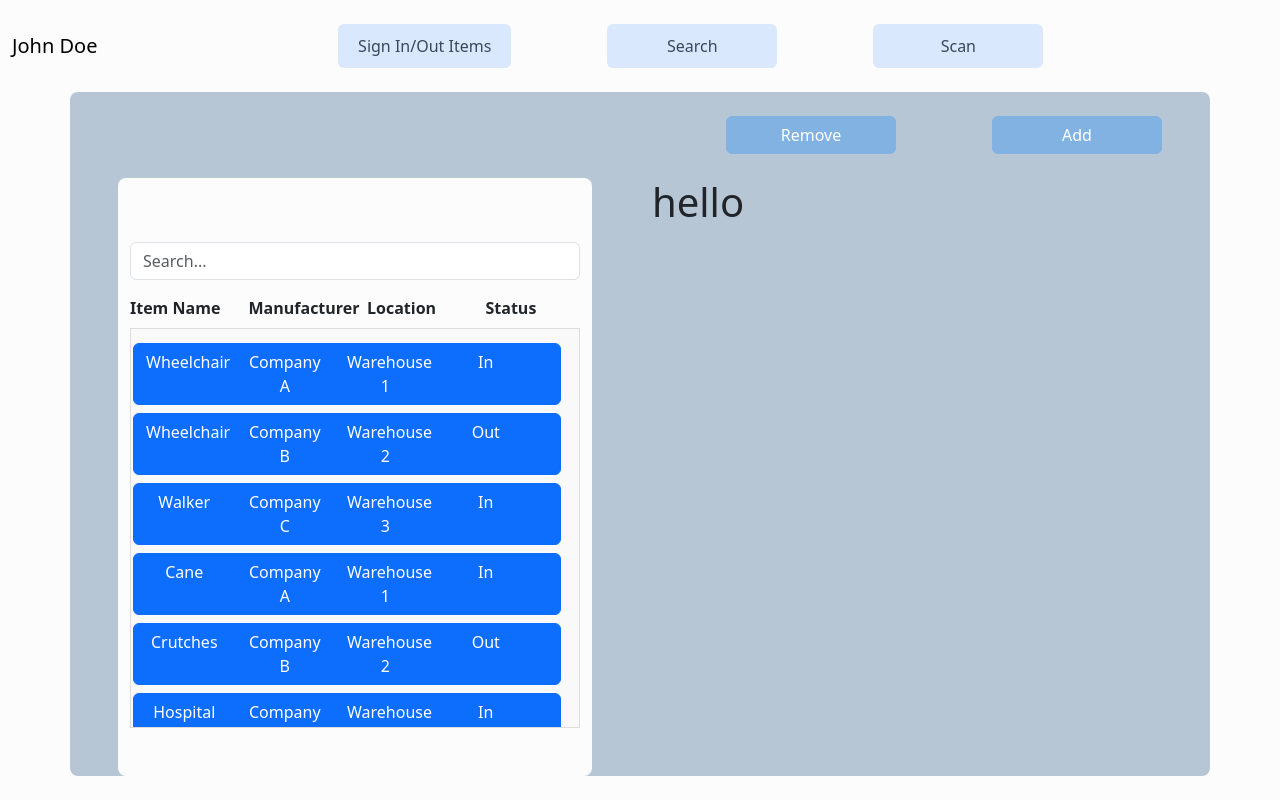
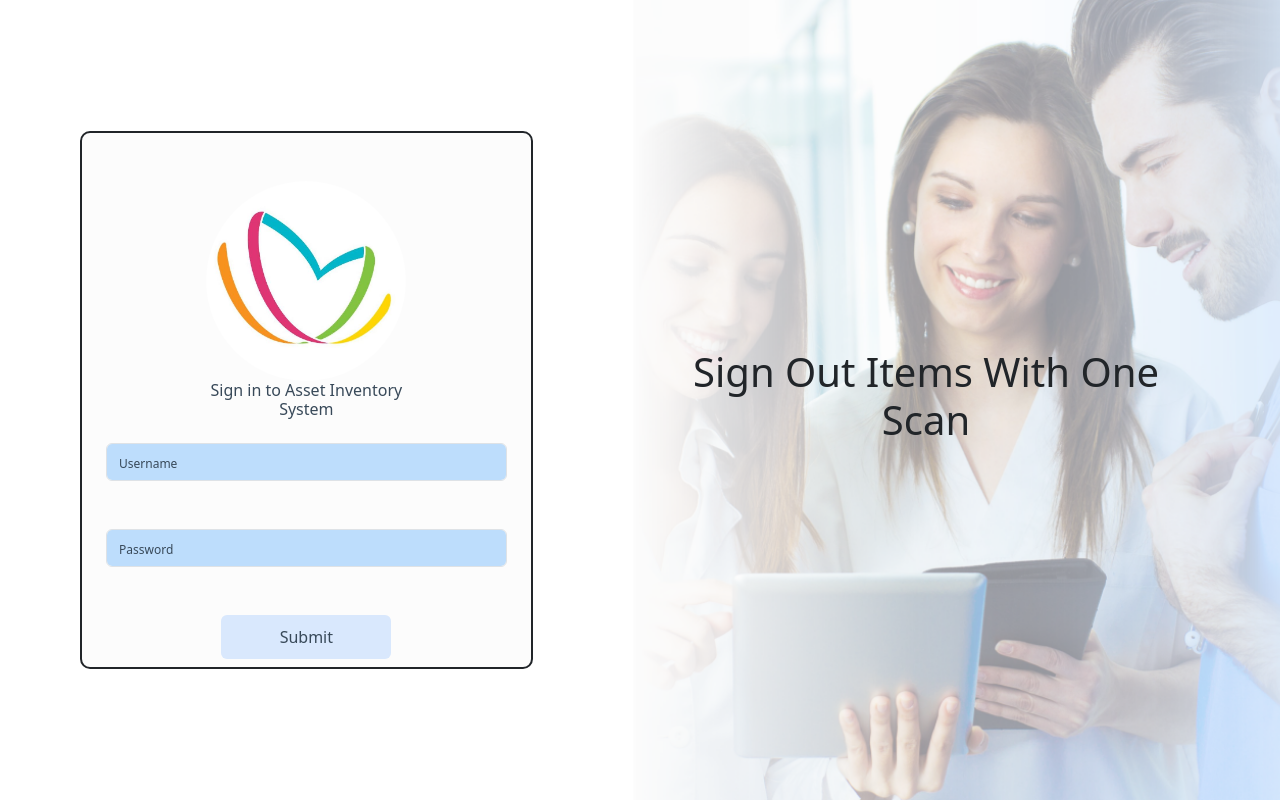
Before and after one commit to Jamie-Watson/GNG2101-AssetInventory, a React (Create React App) app in the folder Web-AssetInventory/ais/: page / in a window 1280 px wide. Built offline with nearby package versions, Linux system fonts and the light colour scheme.

Commit message:
Added basic sign in features
email:admin@hospital.com
password:123

```diff
--- a/Web-AssetInventory/ais/src/App.js
+++ b/Web-AssetInventory/ais/src/App.js
@@ -4,9 +4,20 @@ import 'bootstrap/dist/css/bootstrap.min.css';
 import 'bootstrap/dist/js/bootstrap.bundle.min';
 import SignInPage from './SignInPage';
 import SearchPage from './SearchPage';
+import React from 'react';
+import { useState } from 'react';
 
 function App() {
-  return (<SearchPage />
+  const [isSignedIn, setIsSignedIn] = useState(false);
+
+  const handleSignIn = () => {
+    setIsSignedIn(true);
+  };
+
+  return (
+    <>
+      {isSignedIn ? <SearchPage /> : <SignInPage onSignIn={handleSignIn} />}
+    </>
   );
 }
 
--- a/Web-AssetInventory/ais/src/SearchBox.js
+++ b/Web-AssetInventory/ais/src/SearchBox.js
@@ -47,6 +47,8 @@ export default function SearchBox() {
     };
 
     return (
+        <div>
+            <div className="col-sm-6 px-5">
                 <div className="container searchBox py-5">
                     <input
                         type="text"
@@ -86,5 +88,10 @@ export default function SearchBox() {
                         ))}
                     </div>
                 </div>
+            </div>
+        <div className="col-sm-6">
+        </div>
+        </div>
+
     );
 }
--- a/Web-AssetInventory/ais/src/SearchPage.js
+++ b/Web-AssetInventory/ais/src/SearchPage.js
@@ -14,12 +14,7 @@ export default function SearchPage(){
                     <SearchPageItemBar/>
                 </div>
                 <div className="row">
-                    <div className="col-sm-6 px-5">
-                    <SearchBox/>
-                    </div>
-                    <div className="col-sm-6">
-                        <h1>hello</h1>
-                    </div>
+                   <SearchBox/>
                 </div>
              </div>
         </div>
--- a/Web-AssetInventory/ais/src/SignInBubble.js
+++ b/Web-AssetInventory/ais/src/SignInBubble.js
@@ -1,32 +1,41 @@
-
 import React from 'react';
 import logo from './Images/logo-no-text.jpg';
 import './App.css';
+import { useState } from 'react';
 
-
-export default function SignInBubble() {
-
+export default function SignInBubble({ onSignIn }) {
+    const [email, setEmail] = useState('');
+    const [password, setPassword] = useState('');
 
     const imgStyle = {
-        objectFit: 'cover',  // Or 'contain', depending on your needs
-        maxHeight: '200px',  // Optional: set a max height if needed
+        objectFit: 'cover',
+        maxHeight: '200px',
+    };
+
+    const handleSubmit = (event) => {
+        event.preventDefault();
+        if(email=="admin@hospital.com" && password=="123"){
+            onSignIn();
+        }
+
     };
 
     return (
-        <div className="container justify-content-center noCursor " style={{borderColor:'#d6d6d6', border:'2px solid', borderRadius:'10px', backgroundColor:"#fcfcfc"}}>
+        <div className="container justify-content-center noCursor" style={{ borderColor: '#d6d6d6', border: '2px solid', borderRadius: '10px', backgroundColor: "#fcfcfc" }}>
             <div className="row justify-content-center">
-                <div class="col-sm-6 justify-content-center colour-style-2 pt-5">
-                    <div class="text-center">
-                        <img src={logo} class="img-fluid rounded-circle" alt="" style={imgStyle}/>
-
+                <div className="col-sm-6 justify-content-center colour-style-2 pt-5">
+                    <div className="text-center">
+                        <img src={logo} className="img-fluid rounded-circle" alt="" style={imgStyle} />
                     </div>
                 </div>
             </div>
             <div className="row justify-content-center">
-                <div className="col-sm-6"><p className="display-5 textStyle text-center">Sign in to Asset Inventory System</p></div>
+                <div className="col-sm-6">
+                    <p className="display-5 textStyle text-center">Sign in to Asset Inventory System</p>
+                </div>
             </div>
             <div className="container justify-content-center">
-                <form className= "justify-content-center">
+                <form className="justify-content-center" onSubmit={handleSubmit}>
                     <div className="form-group my-2">
                         <input
                             type="email"
@@ -34,6 +43,7 @@ export default function SignInBubble() {
                             id="exampleInputEmail1"
                             aria-describedby="emailHelp"
                             placeholder="Username"
+                            onChange={(e) => setEmail(e.target.value)}
                         />
                     </div>
                     <div className="form-group my-5">
@@ -42,11 +52,12 @@ export default function SignInBubble() {
                             className="form-control lightBlueBackground"
                             id="exampleInputPassword1"
                             placeholder="Password"
+                            onChange={(e) => setPassword(e.target.value)}
                         />
                     </div>
                     <div className="row justify-content-center my-2">
                         <div className="col-sm-12 text-center justify-content-center">
-                            <button type="submit" className="btn btn-primary lightBlueButton" onClick="">
+                            <button type="submit" className="btn btn-primary lightBlueButton">
                                 Submit
                             </button>
                         </div>
--- a/Web-AssetInventory/ais/src/SignInPage.js
+++ b/Web-AssetInventory/ais/src/SignInPage.js
@@ -1,13 +1,13 @@
 import './SignInBubble';
 import SignInBubble from './SignInBubble';
 
-export default function SignInPage(){
+export default function SignInPage({onSignIn}){
 
     return(
     <div className="container-fluid align-items-center justify-content-center signInPageBackground noCursor" style={{paddingLeft: '5rem', paddingRight: '5rem', backgroundColor: '#fcfcfc'}}>
         <div className="row d-flex align-items-center" style={{ height: '100%' }}>
         <div className="col-sm-5 align-items-center">
-            <SignInBubble/>
+            <SignInBubble onSignIn={onSignIn}/>
         </div>
         <div className="col-sm-1"></div>
         <div className="col-sm-6 justify-content-center">
```
Also changed, not shown: Web-AssetInventory/ais/src/ItemInformationBubble.js (added, +12 -0 lines). Lines whose indentation alone changed are shown as unchanged.
